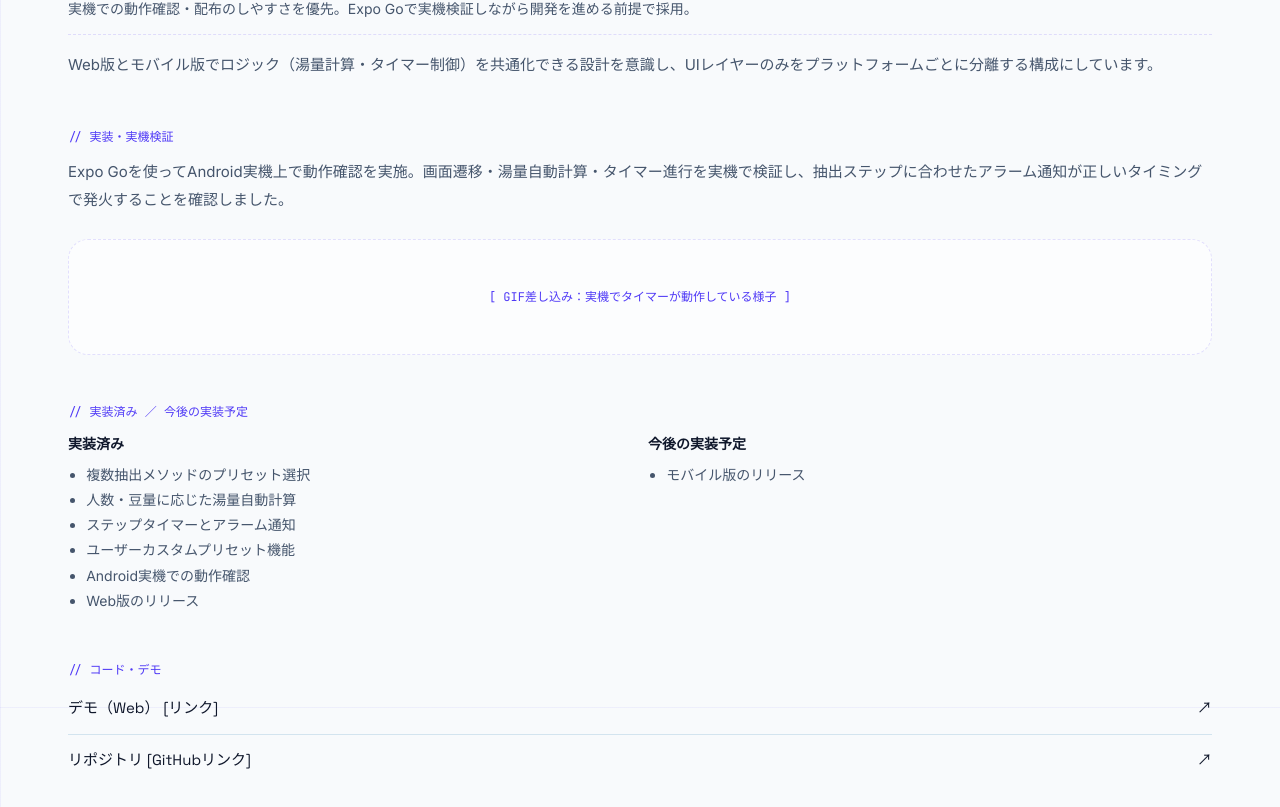
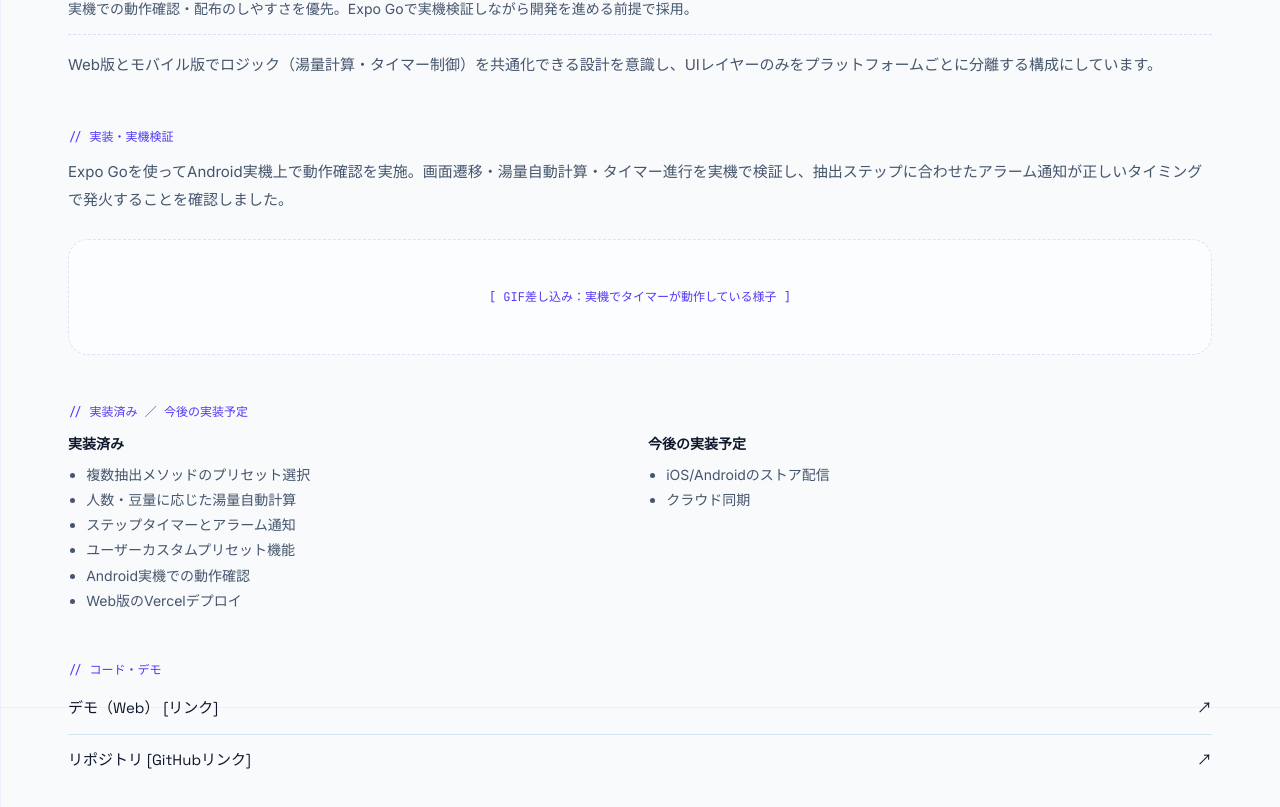
Before and after one commit to meayubgm/portfolio-site, a Next.js app: page /works/brew in a window 1280 px wide. Shown: the part 1693-2500 px from the top of the page. Built offline with nearby package versions, Linux system fonts and the light colour scheme; a web font is replaced by a local one.

Commit message:
brewページのテキスト修正

```diff
--- a/app/works/brew/page.tsx
+++ b/app/works/brew/page.tsx
@@ -136,13 +136,14 @@ export default function BrewCaseStudy() {
                                     <li>ステップタイマーとアラーム通知</li>
                                     <li>ユーザーカスタムプリセット機能</li>
                                     <li>Android実機での動作確認</li>
-                                    <li>Web版のリリース</li>
+                                    <li>Web版のVercelデプロイ</li>
                                 </ul>
                             </div>
                             <div>
                                 <p className="m-0 mb-2 text-[14px] font-semibold">今後の実装予定</p>
                                 <ul className="m-0 list-disc pl-[1.3em] text-sm leading-[1.8] text-slate-600">
-                                    <li>モバイル版のリリース</li>
+                                    <li>iOS/Androidのストア配信</li>
+                                    <li>クラウド同期</li>
                                 </ul>
                             </div>
                         </div>
```
